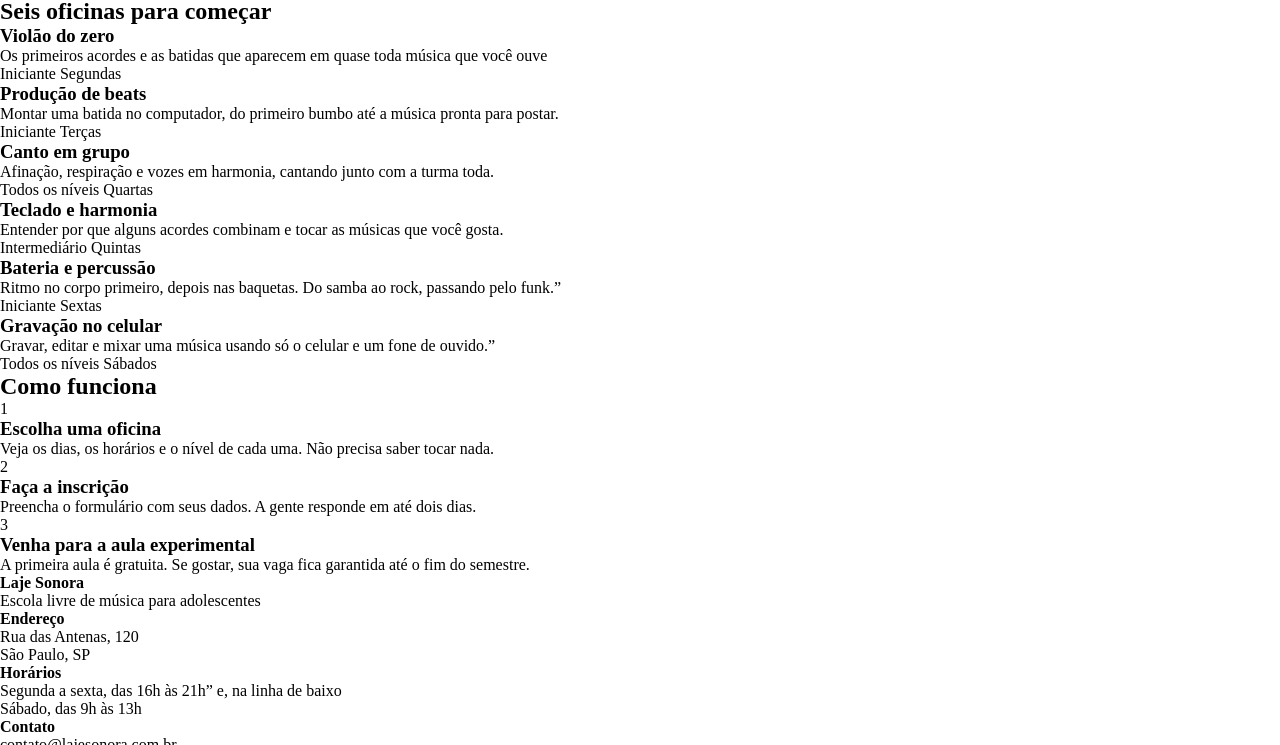
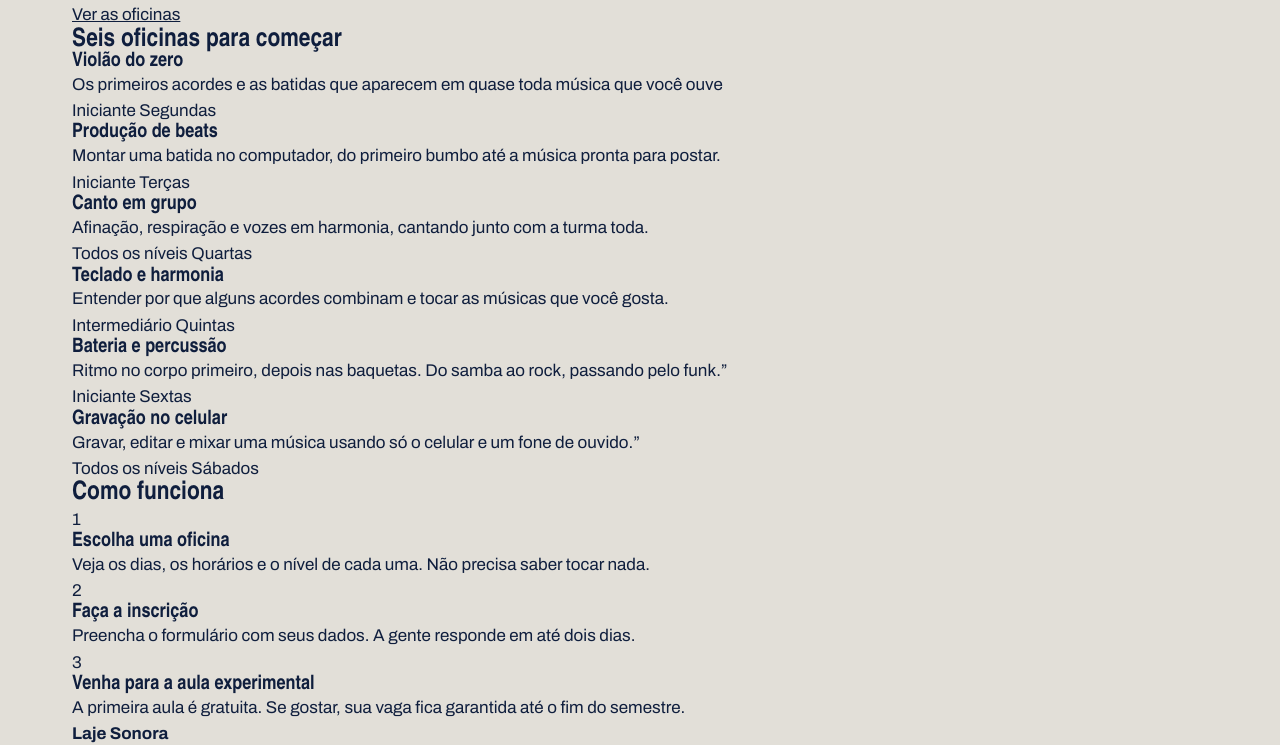
Before and after one commit to liviasoares082011-beep/laje_sonora, a plain HTML site: page index.html in a window 1280 px wide. Shown: the part 101-846 px from the top of the page. Drawn offline with Linux system fonts and the light colour scheme; a web font is replaced by a local one.

Commit message:
CSS geral: reset, variáveis e fontes

```diff
--- a/index.css
+++ b/index.css
@@ -3,9 +3,37 @@
     margin: 0;
     padding:0 ;
 }
+
 :root{
 --concreto: #E2DFD8;
---concreto-escuro:
+--concreto-escuro : #CBC7BE;
+--tinta : #0F1E3D;
+--caixa-dagua : #1F5FBF;
+--fita: #F3C623;
+--branco: #FFFFFF;
+--fonte-cartaz: "Big Shoulders", "Arial Narrow", sans-serif;
+--fonte-texto: "Archivo", Arial, sans-serif;
+}
 
+body{
+    background-color: var(--concreto);
+    color: var(--tinta);
+    font-family: var(--fonte-texto);
+    font-size: 17px;
+    line-height: 1.55;
+}
+a{
+    color: inherit;
+}
+h1,h2,h3{
+font-family: var(--fonte-cartaz);
+font-weight:  900;
+line-height: 0.95;
 
 }
+
+.conteudo{
+   max-width: 1200px;
+    margin-inline: auto;
+   padding-inline: 32px;
+}
```
